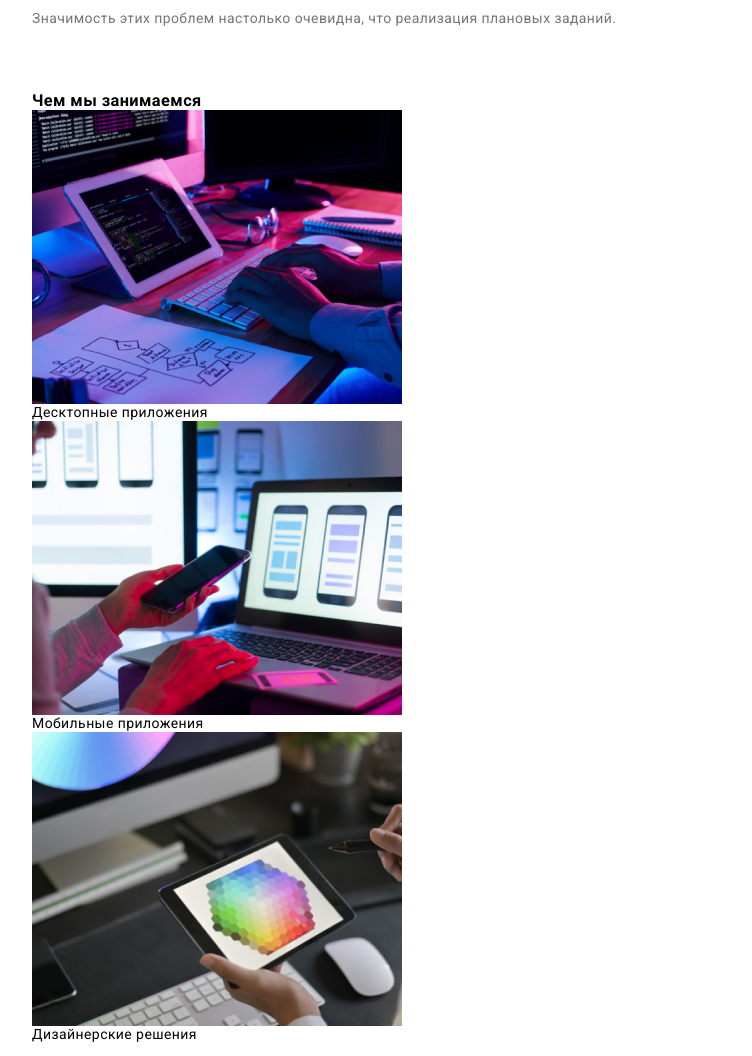
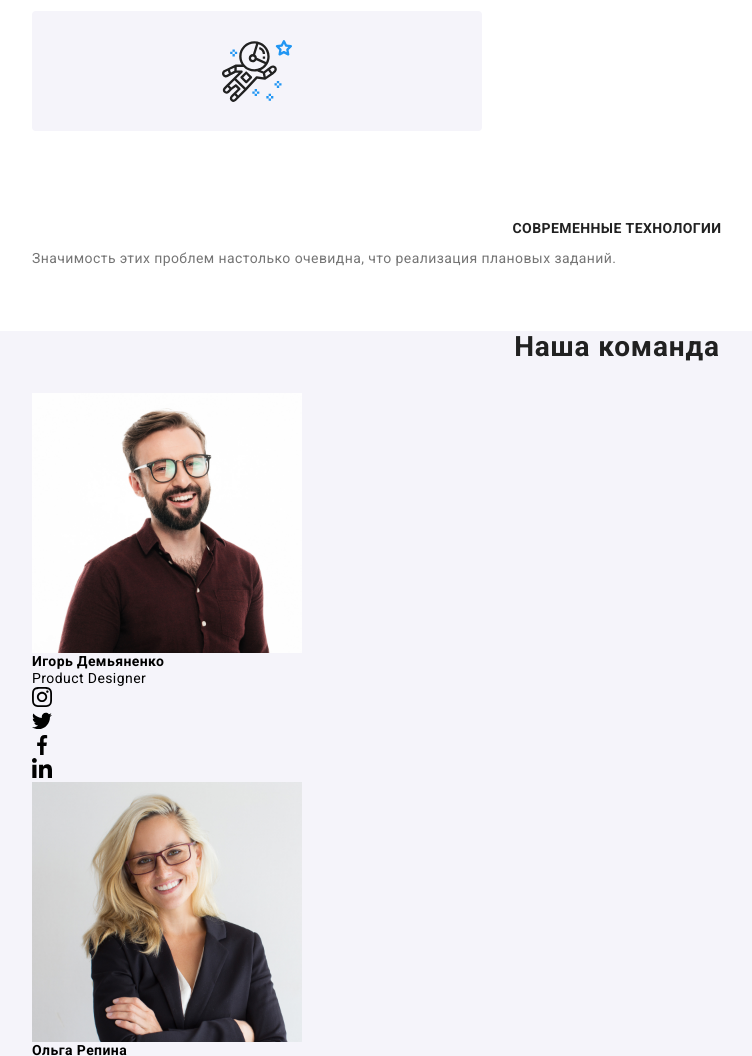
Before and after one commit to Kilivnik/goit-markup-hw-08, a plain HTML site: page index.html in a window 1280 px wide. Shown: the part 1010-2066 px from the top of the page, without its empty margins (23-775 px from the left). Drawn offline with nearby package versions, Linux system fonts and the light colour scheme; files whose address does not match are found by name.

Commit message:
adds section

```diff
--- a/index.html
+++ b/index.html
@@ -106,7 +106,7 @@
         </section>
 
         <!-- Секция чем мы занимаемся -->
-        <section class="section section-padding-not">
+        <!-- <section class="section section-padding-not">
             <div class="container">
                 <h3 class="section__title section__title-mb">Чем мы занимаемся</h3>
                 <ul class="list about">
@@ -126,7 +126,7 @@
                     </li>
                 </ul>
             </div>
-        </section>
+        </section> -->
 
         <!-- Секция наша команда -->
         <section class="section section-background">
--- a/sass/components/_section.scss
+++ b/sass/components/_section.scss
@@ -2,3 +2,17 @@
   margin-bottom: 60px;
   background: #ffffff;
 }
+
+.section-background {
+  background: #f5f4fa;
+}
+
+.section__title {
+  @include font(700, 28px, 1.17, 0.03em);
+  text-align: center;
+  color: var(--primary-title-color);
+}
+
+.section__title-mb {
+  margin-bottom: 30px;
+}
```
Also changed, not shown: css/main.css, css/main.min.css, 2 other files.
